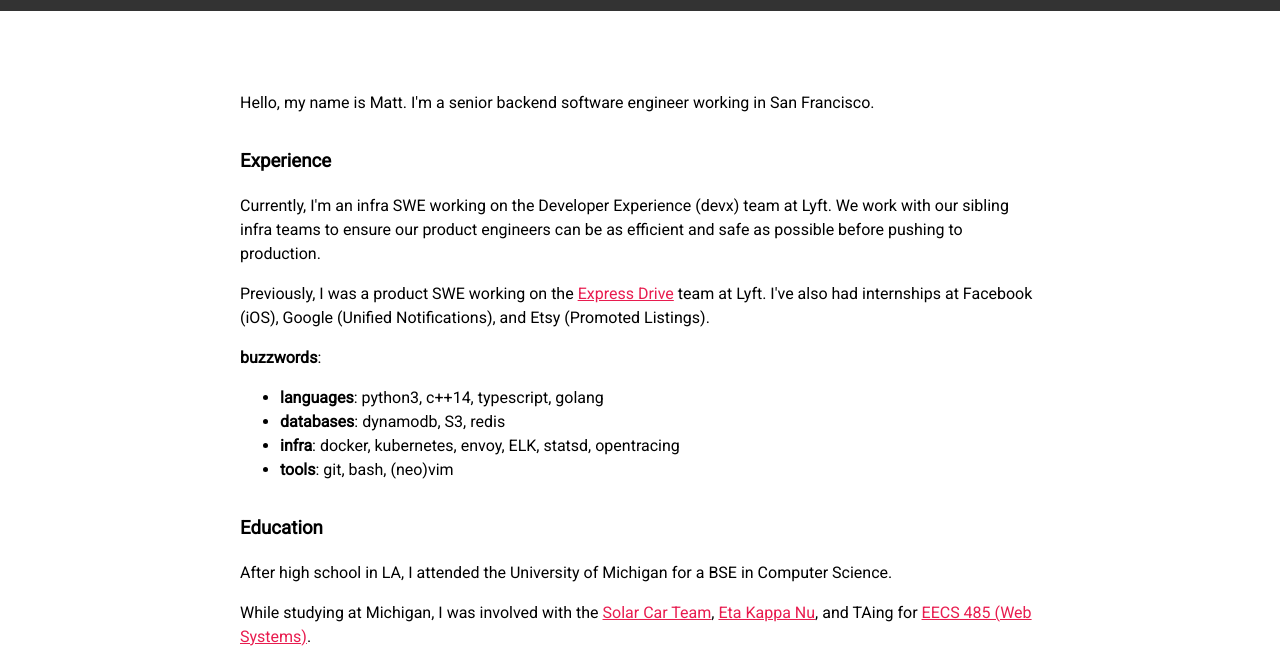
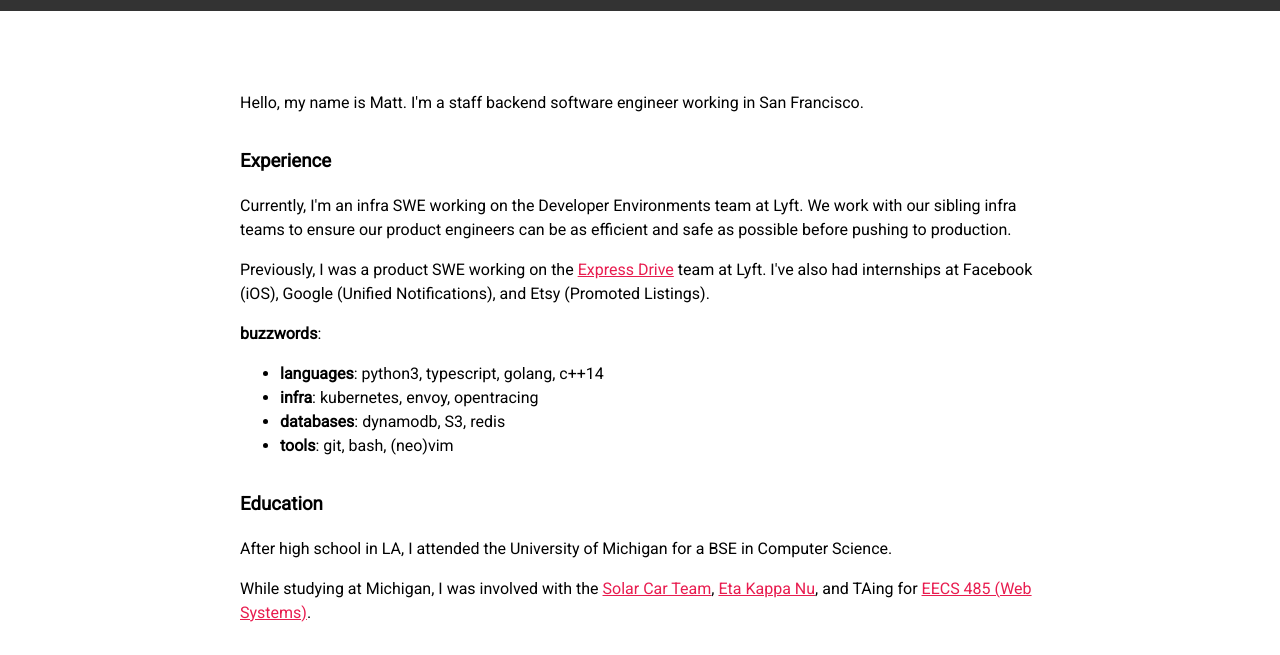
Before and after one commit to matthewgrossman/website, an Eleventy site: page index.md in a window 1280 px wide. Shown: the part 547-1202 px from the top of the page. Built offline with nearby package versions, Linux system fonts and the light colour scheme; Eleventy itself is replaced by a stand-in of ours; files that its build step writes are made by us from their sources.

Commit message:
update verbiage and vulns

```diff
--- a/index.md
+++ b/index.md
@@ -3,19 +3,19 @@
 title: Matthew Grossman
 ---
 
-Hello, my name is Matt. I'm a senior backend software engineer working in San Francisco.
+Hello, my name is Matt. I'm a staff backend software engineer working in San Francisco.
 
 ### Experience
-Currently, I'm an infra SWE working on the Developer Experience (devx) team at Lyft. We work with our sibling infra teams to ensure our product engineers can be as efficient and safe as possible before pushing to production.
+Currently, I'm an infra SWE working on the Developer Environments team at Lyft. We work with our sibling infra teams to ensure our product engineers can be as efficient and safe as possible before pushing to production.
 
 Previously, I was a product SWE working on the [Express Drive](https://www.lyft.com/expressdrive) team at Lyft.
 I've also had internships at Facebook (iOS), Google (Unified Notifications), and Etsy (Promoted Listings).
 
 __buzzwords__:
 
-* __languages__: python3, c++14, typescript, golang
+* __languages__: python3, typescript, golang, c++14
+* __infra__: kubernetes, envoy, opentracing
 * __databases__: dynamodb, S3, redis
-* __infra__: docker, kubernetes, envoy, ELK, statsd, opentracing
 * __tools__: git, bash, (neo)vim
 
 ### Education
--- a/package.json
+++ b/package.json
@@ -18,7 +18,7 @@
     },
     "homepage": "https://github.com/matthewgrossman/website",
     "devDependencies": {
-        "@11ty/eleventy": "^0.11.1",
+        "@11ty/eleventy": "^0.12.1",
         "gh-pages": "*"
     },
     "config": {
```
Also changed, not shown: 1 other file.
